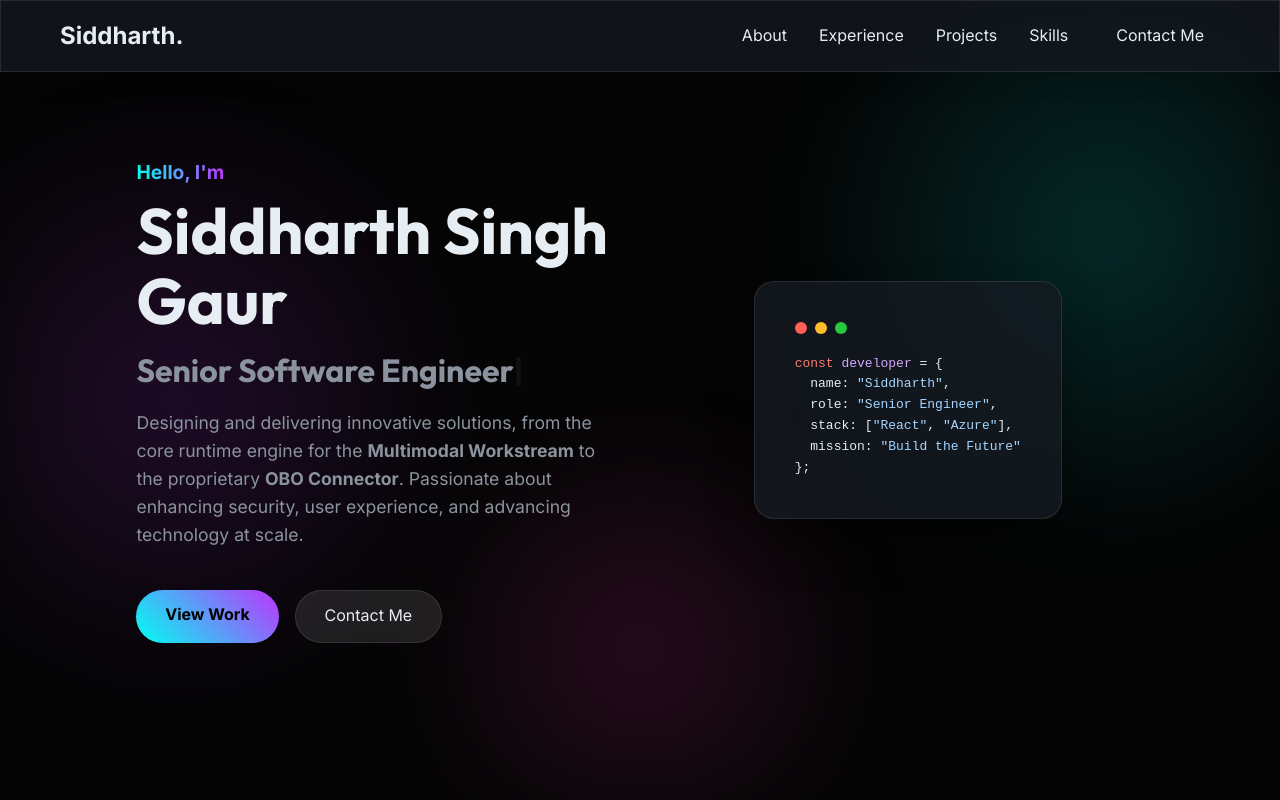
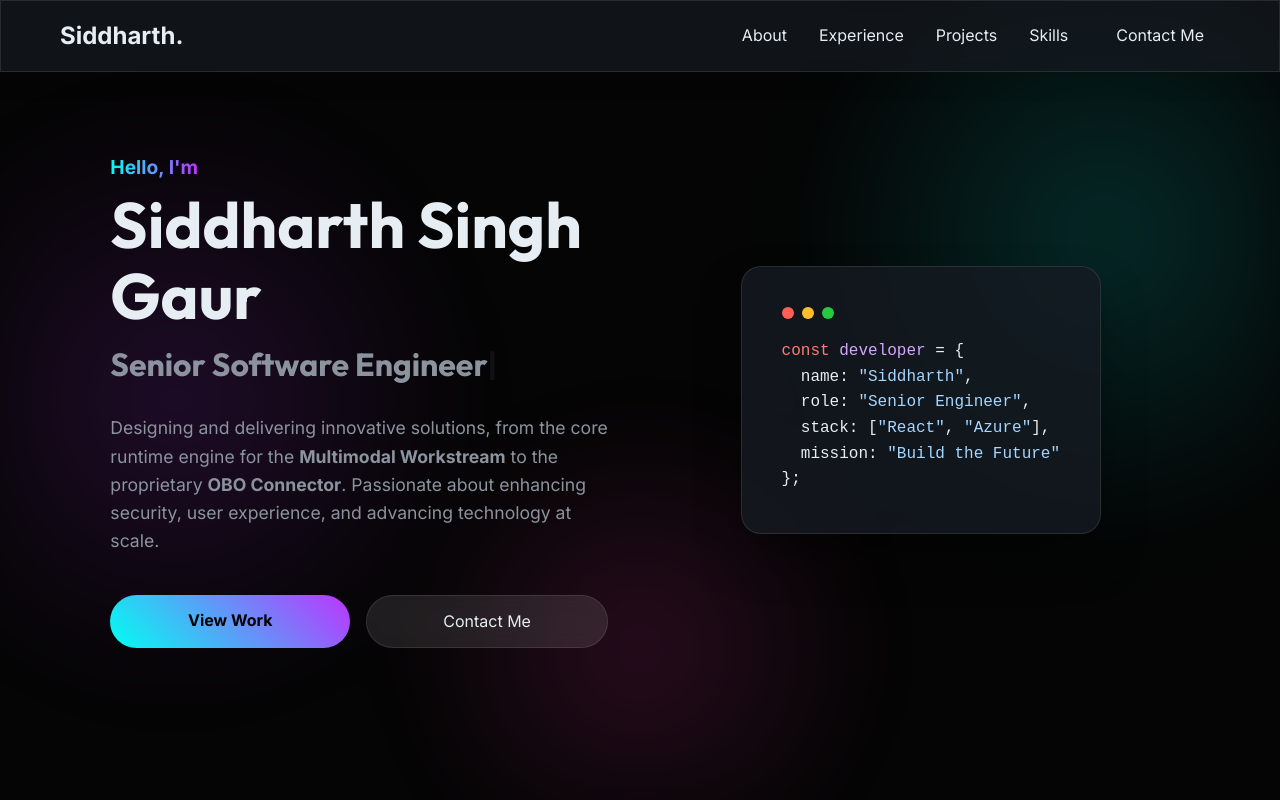
Before and after one commit to siddharthh98/tech-portfolio, a React (Vite) app: page / in a window 1280 px wide. Shown: the top 800 px of the page. Built offline with nearby package versions, Linux system fonts and the light colour scheme.

Commit message:
Fix mobile layout

```diff
--- a/src/components/BentoGrid.jsx
+++ b/src/components/BentoGrid.jsx
@@ -21,16 +21,11 @@ export const BentoItem = ({ children, className = "", span = 1 }) => {
             initial={{ opacity: 0, y: 20 }}
             whileInView={{ opacity: 1, y: 0 }}
             viewport={{ once: true }}
-            className={`glass-card ${className}`}
+            className={`glass-card bento-item ${span > 1 ? `span-${span}` : ''} ${className}`}
             style={{
                 borderRadius: '20px',
                 padding: '1.5rem',
-                gridColumn: `span ${span}`,
-                // Mobile fallback
-                gridColumnEnd: 'span 1',
-                '@media (min-width: 768px)': {
-                    gridColumnEnd: `span ${span}`
-                },
+                // gridColumn logic successfully moved to CSS for responsiveness
                 height: '100%',
                 display: 'flex',
                 flexDirection: 'column'
--- a/src/components/Hero.jsx
+++ b/src/components/Hero.jsx
@@ -36,8 +36,8 @@ const Hero = () => {
 
     return (
         <section id="hero" style={{ minHeight: '100vh', display: 'flex', alignItems: 'center', paddingTop: '80px' }}>
-            <div className="container" style={{ display: 'flex', alignItems: 'center', gap: '4rem', flexWrap: 'wrap' }}>
-                <div style={{ flex: 1 }}>
+            <div className="container hero-container">
+                <div style={{ flex: 1, width: '100%' }}>
                     <motion.span
                         initial={{ opacity: 0 }} animate={{ opacity: 1 }}
                         style={{
@@ -49,38 +49,45 @@ const Hero = () => {
                     >
                         Hello, I'm
                     </motion.span>
-                    <h1 style={{ fontSize: '4rem', margin: '0.5rem 0', lineHeight: 1.1 }}>
+                    <h1 className="hero-title">
                         Siddharth Singh Gaur
                     </h1>
-                    <h2 style={{ fontSize: '2rem', color: '#8b949e', height: '2.5rem', marginBottom: '1.5rem' }}>
+                    <h2 style={{ fontSize: 'clamp(1.5rem, 4vw, 2rem)', color: '#8b949e', height: 'auto', minHeight: '2.5rem', marginBottom: '1.5rem' }}>
                         {text}<span style={{ animation: 'blink 1s infinite' }}>|</span>
                     </h2>
                     <p style={{ color: '#8b949e', maxWidth: '600px', marginBottom: '2.5rem', fontSize: '1.1rem' }}>
                         Designing and delivering innovative solutions, from the core runtime engine for the <strong>Multimodal Workstream</strong> to the proprietary <strong>OBO Connector</strong>. Passionate about enhancing security, user experience, and advancing technology at scale.
                     </p>
-                    <div style={{ display: 'flex', gap: '1rem' }}>
+                    <div style={{ display: 'flex', gap: '1rem', flexWrap: 'wrap' }}>
                         <a href="#projects" style={{
                             background: 'linear-gradient(45deg, #00fff2, #bd34fe)',
                             padding: '0.8rem 1.8rem',
                             borderRadius: '50px',
                             color: '#000',
                             fontWeight: 'bold',
-                            border: 'none'
+                            border: 'none',
+                            textAlign: 'center',
+                            flex: 1,
+                            minWidth: '140px'
                         }}>View Work</a>
                         <a href="#contact" style={{
                             background: 'rgba(255,255,255,0.1)',
                             padding: '0.8rem 1.8rem',
                             borderRadius: '50px',
                             backdropFilter: 'blur(10px)',
-                            border: '1px solid rgba(255,255,255,0.1)'
+                            border: '1px solid rgba(255,255,255,0.1)',
+                            textAlign: 'center',
+                            flex: 1,
+                            minWidth: '140px'
                         }}>Contact Me</a>
                     </div>
                 </div>
 
                 <div
-                    style={{ flex: 1, display: 'flex', justifyContent: 'center', perspective: 1000 }}
+                    style={{ flex: 1, display: 'flex', justifyContent: 'center', perspective: 1000, width: '100%' }}
                     onMouseMove={handleMouseMove}
                 >
+                    {/* 3D Code Block */}
                     <motion.div
                         style={{
                             rotateX,
@@ -90,7 +97,9 @@ const Hero = () => {
                             borderRadius: '20px',
                             border: '1px solid rgba(255,255,255,0.1)',
                             fontFamily: 'monospace',
-                            boxShadow: '0 25px 50px -12px rgba(0,0,0,0.5)'
+                            boxShadow: '0 25px 50px -12px rgba(0,0,0,0.5)',
+                            maxWidth: '100%',
+                            overflow: 'hidden'
                         }}
                     >
                         <div style={{ display: 'flex', gap: '8px', marginBottom: '20px' }}>
@@ -98,7 +107,7 @@ const Hero = () => {
                             <div style={{ width: '12px', height: '12px', borderRadius: '50%', background: '#ffbd2e' }}></div>
                             <div style={{ width: '12px', height: '12px', borderRadius: '50%', background: '#27c93f' }}></div>
                         </div>
-                        <code style={{ color: '#e6edf3', display: 'block' }}>
+                        <code style={{ color: '#e6edf3', display: 'block', fontSize: 'clamp(0.8rem, 2vw, 1rem)' }}>
                             <span style={{ color: '#ff7b72' }}>const</span> <span style={{ color: '#d2a8ff' }}>developer</span> = &#123;<br />
                             &nbsp;&nbsp;name: <span style={{ color: '#a5d6ff' }}>"Siddharth"</span>,<br />
                             &nbsp;&nbsp;role: <span style={{ color: '#a5d6ff' }}>"Senior Engineer"</span>,<br />
--- a/src/components/Navbar.jsx
+++ b/src/components/Navbar.jsx
@@ -10,15 +10,11 @@ const Navbar = () => {
             zIndex: 1000,
             padding: '1rem 0'
         }}>
-            <div className="container" style={{
-                display: 'flex',
-                justifyContent: 'space-between',
-                alignItems: 'center'
-            }}>
+            <div className="container nav-container">
                 <a href="#" style={{ fontSize: '1.5rem', fontWeight: 'bold' }}>
                     Siddharth<span className="accent">.</span>
                 </a>
-                <ul style={{ display: 'flex', gap: '2rem', listStyle: 'none' }}>
+                <ul className="nav-links">
                     <li><a href="#about">About</a></li>
                     <li><a href="#experience">Experience</a></li>
                     <li><a href="#projects">Projects</a></li>
--- a/src/index.css
+++ b/src/index.css
@@ -80,4 +80,83 @@ section {
     background: linear-gradient(to right, var(--accent-cyan), var(--accent-purple));
     -webkit-background-clip: text;
     -webkit-text-fill-color: transparent;
+    -webkit-text-fill-color: transparent;
 }
+
+/* =========================================
+   RESPONSIVE UTILITIES
+   ========================================= */
+
+/* NAVIGATION */
+.nav-container {
+    display: flex;
+    justify-content: space-between;
+    align-items: center;
+}
+
+.nav-links {
+    display: flex;
+    gap: 2rem;
+    list-style: none;
+}
+
+/* Mobile Nav: Simple horizontal scroll or sticky bottom could work,
+   but for now, let's hide non-essential links or just scale it down */
+@media (max-width: 768px) {
+    .nav-links {
+        display: none; /* Hide menu on mobile for now, replaced by simple functional layout later if needed,
+                          OR better: make it a fixed bottom bar or hamburger.
+                          For "orientation not good", hiding is a quick safety, but let's try a smaller row. */
+        gap: 1rem;
+        font-size: 0.9rem;
+        position: fixed;
+        bottom: 0;
+        left: 0;
+        width: 100%;
+        background: rgba(22, 27, 34, 0.95);
+        backdrop-filter: blur(10px);
+        justify-content: center;
+        padding: 1rem;
+        border-top: 1px solid rgba(255,255,255,0.1);
+        z-index: 1000;
+        top: auto; /* Override top fixed */
+    }
+
+    /* Show "Contact" specifically? Or just show all?
+       Let's actually NOT hide it, but move it to bottom on mobile for better thumb reach/visibility
+       without taking top space */
+    .nav-links {
+        display: flex;
+    }
+}
+
+/* HERO */
+.hero-title {
+    font-size: clamp(2.5rem, 8vw, 4rem); /* Responsive font size */
+    margin: 0.5rem 0;
+    line-height: 1.1;
+}
+
+.hero-container {
+    display: flex;
+    align-items: center;
+    gap: 4rem;
+    flex-wrap: wrap;
+    flex-direction: column-reverse; /* Stack with visual on top or text on top? usually Text top on mobile */
+}
+
+@media (min-width: 768px) {
+    .hero-container {
+        flex-direction: row; /* Side by side on desktop */
+    }
+}
+
+/* BENTO ITEM SPANS */
+.bento-item {
+    grid-column: span 1; /* Default mobile: 1 column */
+}
+
+@media (min-width: 768px) {
+    .span-2 { grid-column: span 2; }
+    .span-3 { grid-column: span 3; }
+}
```
